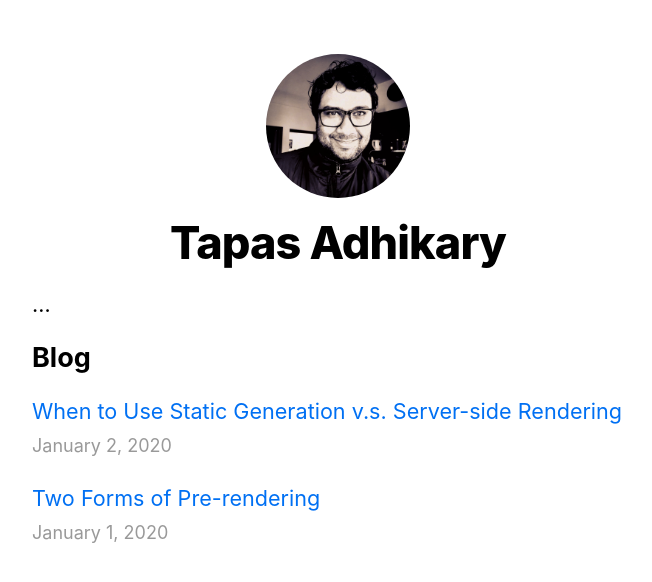
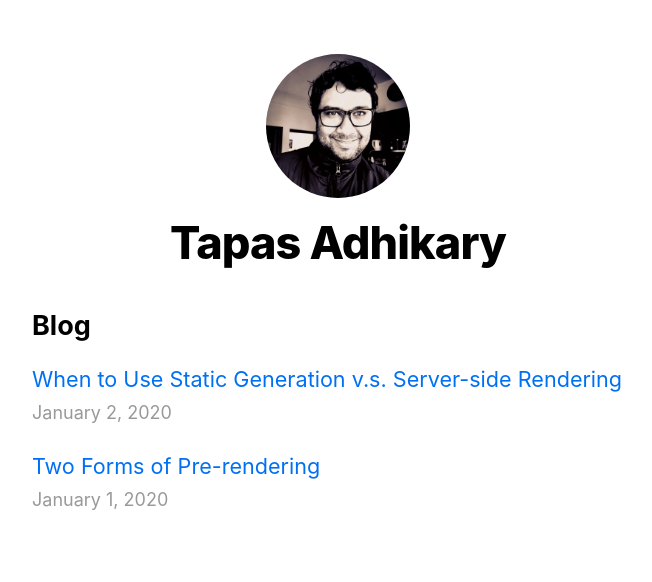
Before and after one commit to atapas/nextjs-playground, a Next.js app: page / in a window 1280 px wide. Shown: the top 582 px of the page, without its empty margins (302-954 px from the left). Built offline with nearby package versions, Linux system fonts and the light colour scheme.

Commit message:
Removed typo

```diff
--- a/pages/index.js
+++ b/pages/index.js
@@ -19,9 +19,8 @@ export default function Home({ allPostsData }) {
   return (
     <Layout home>
       <Head>
-          <title>Tapas Adhikary's Next.js Blog</title>
+          <title>Tapas Adhikary's Next.js Playground</title>
       </Head>
-      <section className={utilStyles.headingMd}>…</section>
       <section className={`${utilStyles.headingMd} ${utilStyles.padding1px}`}>
         <h2 className={utilStyles.headingLg}>Blog</h2>
         <ul className={utilStyles.list}>
```
